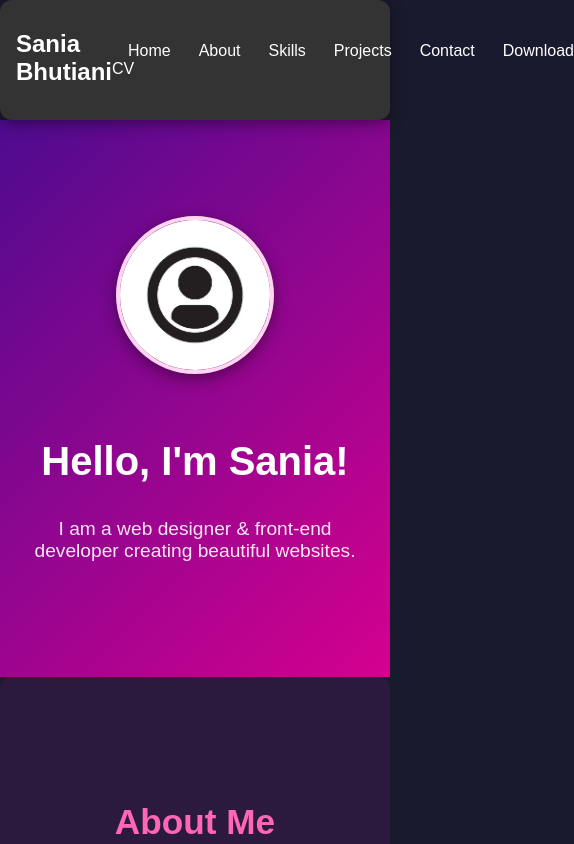
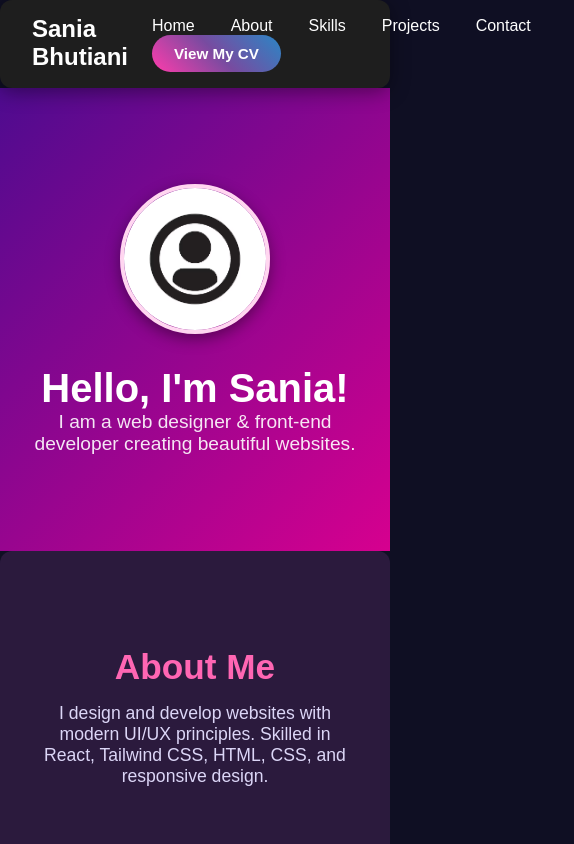
Before and after one commit to saniabhutiani/portfolio-sania, a React (Vite) app: page / in a window 390 px wide. Shown: the top 844 px of the page, 574 px wide, since content can reach past the window. Built offline with nearby package versions, Linux system fonts and the light colour scheme.

Commit message:
portfolio

```diff
--- a/src/App.css
+++ b/src/App.css
@@ -31,6 +31,11 @@ body {
 @keyframes fadeInRight {
   from { opacity: 0; transform: translateX(50px); }
   to { opacity: 1; transform: translateX(0); }
+}
+
+@keyframes pulseGlow {
+  0%, 100% { box-shadow: 0 0 15px rgba(255,102,179,0.6); }
+  50% { box-shadow: 0 0 25px rgba(255,102,179,0.9); }
 }
 
 /* ==========================
@@ -150,9 +155,7 @@ nav a:hover {
   font-size: 1.1rem;
   color: #dcd6f7;
 }
-/* ==========================
-   SKILLS
-========================== */
+
 /* ==========================
    SKILLS
 ========================== */
@@ -170,10 +173,9 @@ nav a:hover {
   margin-bottom: 2rem;
 }
 
-/* FIXED 3 CARDS PER ROW */
 .skills-grid {
   display: grid;
-  grid-template-columns: repeat(3, 1fr);   /* 🔥 Only 3 cards per row */
+  grid-template-columns: repeat(3, 1fr);
   gap: 25px;
   max-width: 900px;
   margin: auto;
@@ -206,20 +208,6 @@ nav a:hover {
   font-weight: 600;
   color: #ffd6f0;
 }
-
-/* Responsive */
-@media (max-width: 900px) {
-  .skills-grid {
-    grid-template-columns: repeat(2, 1fr);    /* Tablet → 2 cards */
-  }
-}
-
-@media (max-width: 600px) {
-  .skills-grid {
-    grid-template-columns: 1fr;               /* Mobile → 1 card */
-  }
-}
-
 
 /* ==========================
    PROJECTS
@@ -269,7 +257,7 @@ nav a:hover {
 }
 
 /* ==========================
-   RESUME
+   RESUME - VIEW MY CV
 ========================== */
 #resume {
   padding: 6rem 2rem;
@@ -278,19 +266,43 @@ nav a:hover {
   border-radius: 12px;
 }
 
+/* --- View My CV Button Styling --- */
 #resume a {
-  padding: 0.6rem 1.5rem;
+  padding: 0.8rem 2rem;
   background: linear-gradient(135deg, #ff66b3, #7b2ff7);
   color: white;
   border-radius: 50px;
   text-decoration: none;
-  font-weight: 600;
-  transition: 0.3s ease;
+  font-weight: 700;
+  font-size: 1.1rem;
+  box-shadow: 0 4px 15px rgba(0,0,0,0.4);
+  transition: all 0.35s cubic-bezier(.25,.8,.25,1);
+  position: relative;
+  overflow: hidden;
+  display: inline-block;
+  animation: pulseGlow 2.5s infinite;
+}
+
+#resume a::before {
+  content: '';
+  position: absolute;
+  top: 0;
+  left: -100%;
+  width: 100%;
+  height: 100%;
+  background: rgba(255,255,255,0.2);
+  transform: skewX(-20deg);
+  transition: all 0.5s ease;
+}
+
+#resume a:hover::before {
+  left: 200%;
 }
 
 #resume a:hover {
-  transform: scale(1.05);
+  transform: translateY(-3px) scale(1.05);
   background: linear-gradient(135deg, #a52cff, #ff33aa);
+  box-shadow: 0 8px 25px rgba(0,0,0,0.6);
 }
 
 /* ==========================
@@ -405,10 +417,16 @@ footer {
   .projects-grid {
     grid-template-columns: repeat(2, 1fr);
   }
+  .skills-grid {
+    grid-template-columns: repeat(2, 1fr);
+  }
 }
 
 @media (max-width: 600px) {
   .projects-grid {
+    grid-template-columns: 1fr;
+  }
+  .skills-grid {
     grid-template-columns: 1fr;
   }
 
--- a/src/App.jsx
+++ b/src/App.jsx
@@ -1,14 +1,14 @@
 import React from "react";
-import './App.css';
+import "./App.css";
 import Navbar from "./components/Navbar";
 import Hero from "./components/Hero";
 import About from "./components/About";
 import Skills from "./components/Skills";
 import Projects from "./components/Projects";
-import Resume from "./components/Resume";
 import Contact from "./components/Contact";
 import Footer from "./components/Footer";
 import Card from "./components/Card";
+import ResumeButton from "./components/Resumebutton";
 
 function App() {
   return (
@@ -18,7 +18,8 @@ function App() {
       <About />
       <Skills />
       <Projects />
-      <Resume />
+     <ResumeButton/>
+     {/* changed here */}
       <Contact />
       <Footer />
       <Card />
--- a/src/components/Navbar.jsx
+++ b/src/components/Navbar.jsx
@@ -1,5 +1,4 @@
 import React from "react";
-import resume from "../assets/resume.pdf"; // <-- your resume path
 
 const Navbar = () => {
   return (
@@ -7,18 +6,22 @@ const Navbar = () => {
       <h1 className="text-xl font-bold cursor-pointer hover:tracking-wide transition-all duration-300">
         Sania Bhutiani
       </h1>
+
       <nav className="flex items-center">
         <a href="#hero" className="mx-2 hover:text-pink-300 transition-colors duration-300">Home</a>
         <a href="#about" className="mx-2 hover:text-pink-300 transition-colors duration-300">About</a>
         <a href="#skills" className="mx-2 hover:text-pink-300 transition-colors duration-300">Skills</a>
         <a href="#projects" className="mx-2 hover:text-pink-300 transition-colors duration-300">Projects</a>
         <a href="#contact" className="mx-2 hover:text-pink-300 transition-colors duration-300">Contact</a>
+
+        {/* Correct View CV Button */}
         <a
-          href={resume}
-          download="Sania_Bhutiani_CV.pdf"
-          className="ml-4 px-4 py-2 bg-pink-600 hover:bg-pink-500 text-white font-bold rounded-full transition-all duration-300"
+          href="https://drive.google.com/uc?export=download&id=1QY-bp9Nnq3S-PVO3iNuLzYOvfl-EU49J"
+          target="_blank"
+          rel="noopener noreferrer"
+          className="view-cv-btn ml-4"
         >
-          Download CV
+          View My CV
         </a>
       </nav>
     </header>
--- a/src/components/Resume.jsx
+++ /dev/null
@@ -1,19 +0,0 @@
-import React from "react";
-import resume from "../assets/Resume.pdf";
-
-const Resume = () => {
-  return (
-    <section id="resume" className="py-20 px-4 text-center bg-gray-100">
-      <h2 className="text-3xl font-bold mb-6">Download My CV</h2>
-      <a
-        href={resume}
-        download
-        className="px-6 py-3 bg-yellow-400 text-gray-800 font-bold rounded hover:bg-yellow-500 transition"
-      >
-        Download CV
-      </a>
-    </section>
-  );
-};
-
-export default Resume;
--- /dev/null
+++ b/src/components/ResumeButton.jsx
@@ -0,0 +1,20 @@
+// src/components/ResumeButton.js
+import React from "react";
+
+const ResumeButton = () => {
+  return (
+    <li>
+  <a
+    href="https://drive.google.com/file/d/1QY-bp9Nnq3S-PVO3iNuLzYOvfl-EU49J/view?usp=sharing"
+    target="_blank"
+    rel="noopener noreferrer"
+    className="px-4 py-2 bg-pink-600 text-white rounded-full hover:bg-pink-700 transition"
+  >
+    View My CV
+  </a>
+</li>
+
+  );
+};
+
+export default ResumeButton;
--- a/src/index.css
+++ b/src/index.css
@@ -1,31 +1,102 @@
-body {
-  font-family: Arial, sans-serif;
+/* ==========================
+   GLOBAL RESET & BASE
+========================== */
+* {
   margin: 0;
   padding: 0;
+  box-sizing: border-box;
 }
 
+body {
+  font-family: 'Poppins', Arial, sans-serif;
+  background-color: #0f0f23;
+  color: #ffffff;
+  overflow-x: hidden;
+}
+
+/* ==========================
+   HEADER / NAVBAR
+========================== */
 header {
-  background: #333;
+  background: #1e1e1e;
   color: #fff;
-  padding: 1rem;
+  padding: 1rem 2rem;
   display: flex;
   justify-content: space-between;
   align-items: center;
+  position: sticky;
+  top: 0;
+  z-index: 1000;
+  box-shadow: 0 4px 20px rgba(0, 0, 0, 0.4);
 }
 
 header nav a {
   color: #fff;
-  margin-left: 1rem;
+  margin-left: 1.5rem;
+  text-decoration: none;
+  font-size: 1rem;
+  transition: 0.3s ease;
+}
+
+header nav a:hover {
+  color: #ff5fcd;
+}
+
+/* ==========================
+   VIEW CV BUTTON STYLING
+========================== */
+.view-cv-btn {
+  padding: 0.6rem 1.3rem;
+  background: linear-gradient(45deg, #ff009d, #ff5fcd);
+  color: white;
+  border-radius: 30px;
+  border: none;
+  font-size: 0.95rem;
+  font-weight: 600;
+  cursor: pointer;
+  transition: 0.3s ease-in-out;
+}
+
+.view-cv-btn:hover {
+  transform: scale(1.07);
+  background: linear-gradient(45deg, #ff5fcd, #ff009d);
+}
+
+/* ==========================
+   SECTIONS
+========================== */
+section {
+  padding: 5rem 2rem;
+}
+
+/* ==========================
+   FOOTER
+========================== */
+footer {
+  background: #1e1e1e;
+  color: #fff;
+  text-align: center;
+  padding: 1.4rem;
+  margin-top: 3rem;
+  font-size: 0.9rem;
+  opacity: 0.9;
+}
+/* VIEW CV BUTTON */
+.view-cv-btn {
+  background: linear-gradient(45deg, #ff3cac, #784ba0, #2b86c5);
+  padding: 10px 22px;
+  border-radius: 30px;
+  color: #fff !important;
+  font-weight: 600;
+  border: none;
+  outline: none;
+  cursor: pointer;
+  transition: 0.3s ease-in-out;
+  display: inline-block;
   text-decoration: none;
 }
 
-section {
-  padding: 4rem 2rem;
+.view-cv-btn:hover {
+  transform: scale(1.08);
+  box-shadow: 0 0 12px rgba(255, 255, 255, 0.4);
 }
-
-footer {
-  background: #333;
-  color: #fff;
-  text-align: center;
-  padding: 1rem;
-}
--- a/src/main.jsx
+++ b/src/main.jsx
@@ -2,6 +2,7 @@ import React from "react";
 import ReactDOM from "react-dom/client";
 import App from "./App";
 import "./index.css";
+import "./App.css";   // ⭐ VERY IMPORTANT → App.css load here
 
 ReactDOM.createRoot(document.getElementById("root")).render(
   <React.StrictMode>
```
Also changed, not shown: 1 other file (tests, documents, lock files or other folders).
